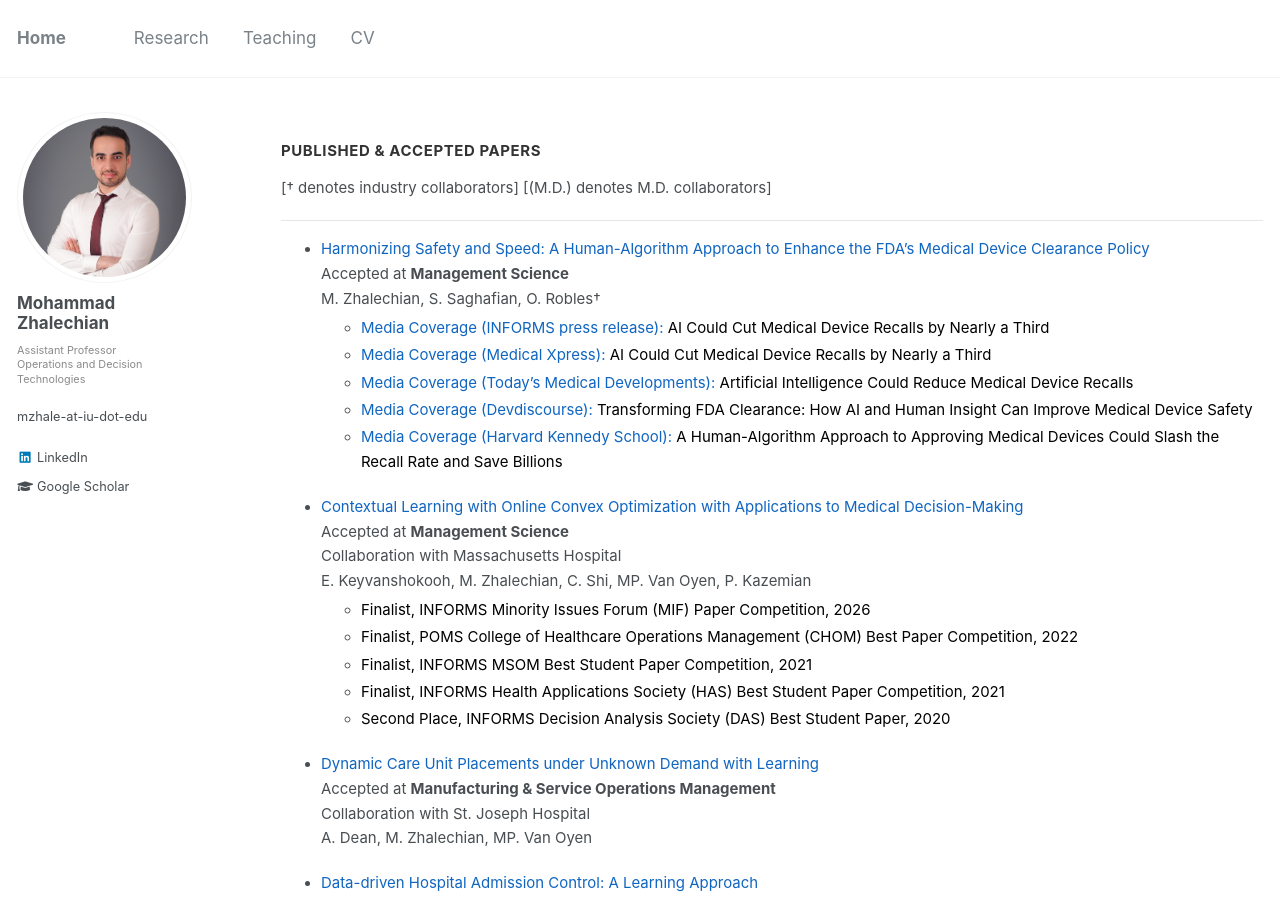
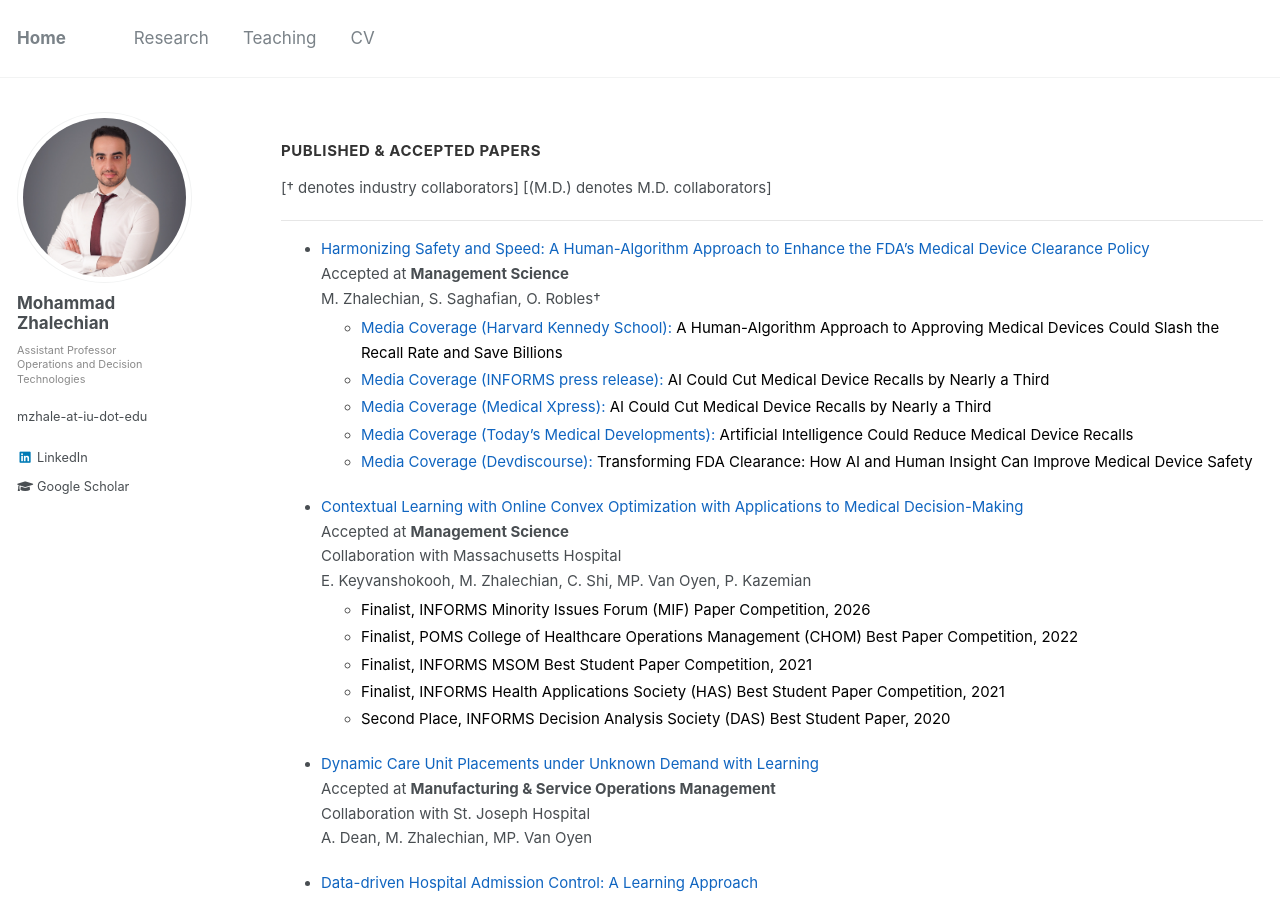
Before and after one commit to mzhalechian/mzhalechian.github.io, a Jekyll site: the page built from _pages/research.md, in a window 1280 px wide and 900 px high. Built offline with Jekyll 4.4.1, drawn with Linux system fonts in a browser that asks for light colours.

Commit message:
FDA paper coverage: list Harvard Kennedy School first, then INFORMS, then the rest
Co-Authored-By: Claude Fable 5.1 <noreply@anthropic.com>

```diff
--- a/_pages/research.md
+++ b/_pages/research.md
@@ -36,11 +36,11 @@ ___
 * [Harmonizing Safety and Speed: A Human-Algorithm Approach to Enhance the FDA's Medical Device Clearance Policy](https://pubsonline.informs.org/doi/abs/10.1287/mnsc.2024.06477)
 Accepted at **Management Science**
 M. Zhalechian, S. Saghafian, O. Robles&dagger;
+  * <span style="color:black">[Media Coverage (Harvard Kennedy School):](https://www.hks.harvard.edu/faculty-research/policy-topics/health/human-algorithm-approach-approving-medical-devices-could) A Human-Algorithm Approach to Approving Medical Devices Could Slash the Recall Rate and Save Billions </span>
   * <span style="color:black">[Media Coverage (INFORMS press release):](https://www.informs.org/News-Room/INFORMS-Releases/News-Releases/AI-Could-Cut-Medical-Device-Recalls-by-Nearly-a-Third-Study-Finds) AI Could Cut Medical Device Recalls by Nearly a Third </span>
   * <span style="color:black">[Media Coverage (Medical Xpress):](https://medicalxpress.com/news/2026-09-ai-medical-device-recalls.html) AI Could Cut Medical Device Recalls by Nearly a Third </span>
   * <span style="color:black">[Media Coverage (Today's Medical Developments):](https://www.todaysmedicaldevelopments.com/news/artificial-intelligence-could-reduce-medical-device-recalls-study-suggests/) Artificial Intelligence Could Reduce Medical Device Recalls </span>
   * <span style="color:black">[Media Coverage (Devdiscourse):](https://www.devdiscourse.com/article/health/3021077-transforming-fda-clearance-how-ai-and-human-insight-can-improve-medical-device-safety) Transforming FDA Clearance: How AI and Human Insight Can Improve Medical Device Safety </span>
-  * <span style="color:black">[Media Coverage (Harvard Kennedy School):](https://www.hks.harvard.edu/faculty-research/policy-topics/health/human-algorithm-approach-approving-medical-devices-could) A Human-Algorithm Approach to Approving Medical Devices Could Slash the Recall Rate and Save Billions </span>
 
 * [Contextual Learning with Online Convex Optimization with Applications to Medical Decision-Making](https://papers.ssrn.com/sol3/papers.cfm?abstract_id=3501316)
 Accepted at **Management Science**
```
Also changed, not shown: 1 other file.
